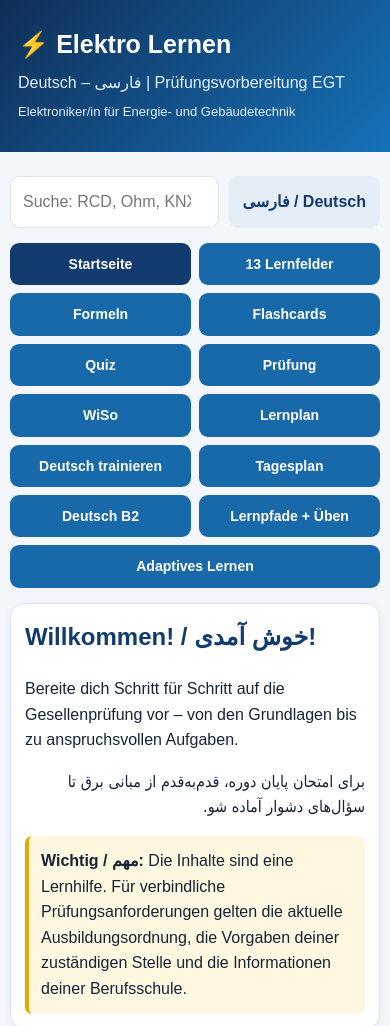
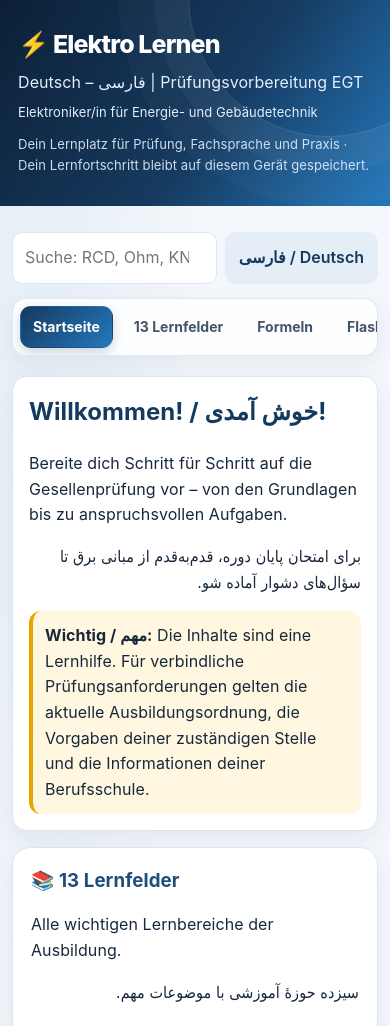
Before and after one commit to hazhirabasi-coder/Elektro-, a plain HTML site: page index.html in a window 390 px wide. Shown: the top 1026 px of the page. Drawn offline with Linux system fonts and the light colour scheme.

Commit message:
Polish exam learning app and add quality checks
* Improve premium responsive learning UI and mobile web-app metadata

* Add dependency-free app smoke tests

* Run smoke tests on pushes and pull requests

```diff
--- a/index.html
+++ b/index.html
@@ -4,6 +4,10 @@
 <head>
 <meta charset="UTF-8">
 <meta name="viewport" content="width=device-width, initial-scale=1.0">
+<meta name="theme-color" content="#102b46">
+<meta name="description" content="German-Persian learning app for electrical installation training: exam practice, formulas, flashcards and adaptive learning.">
+<meta name="apple-mobile-web-app-capable" content="yes">
+<meta name="apple-mobile-web-app-status-bar-style" content="black-translucent">
 <title>Elektro Lernen | EGT Prüfungsvorbereitung</title>
 <style>
 :root {
@@ -85,6 +89,37 @@ th{background:#edf4fc}
 .resource-card label{display:flex;gap:8px;align-items:flex-start;margin-top:8px}
 .resource-card input[type=checkbox]{margin-top:5px}
 
+
+/* Premium exam-focused visual layer */
+:root{--blue:#163a5f;--blue2:#2478bd;--bg:#f4f7fb;--white:#fff;--text:#17283d;--muted:#61738a;--green:#16834a;--red:#c0392b;--border:#dce5ef;--surface:#fff;--shadow-soft:0 8px 24px rgba(22,58,95,.07);--shadow-lift:0 14px 34px rgba(22,58,95,.13)}
+html{scroll-behavior:smooth;-webkit-text-size-adjust:100%}
+body{font-family:Inter,-apple-system,BlinkMacSystemFont,"Segoe UI",Arial,sans-serif;background:radial-gradient(ellipse at 8% 0%,rgba(36,120,189,.08),transparent 34%),var(--bg);letter-spacing:.005em}
+header{background:linear-gradient(125deg,#0c2037 0%,#163a5f 55%,#2478bd 100%);padding:clamp(24px,5vw,42px) 18px;position:relative;overflow:hidden}
+header:after{content:"";position:absolute;width:280px;height:280px;right:-80px;top:-145px;border:1px solid rgba(255,255,255,.14);border-radius:50%;box-shadow:0 0 0 34px rgba(255,255,255,.035),0 0 0 70px rgba(255,255,255,.025);pointer-events:none}
+.header-inner{position:relative;z-index:1}
+header h1{letter-spacing:-.035em;font-weight:800}
+.container{max-width:1200px;padding:clamp(12px,2.5vw,24px)}
+#nav{display:flex;flex-wrap:wrap;gap:8px;margin:14px 0 20px;padding:8px;border:1px solid rgba(220,229,239,.9);border-radius:18px;background:rgba(255,255,255,.88);box-shadow:var(--shadow-soft)}
+#nav button{border:1px solid transparent;border-radius:11px;padding:10px 13px;background:transparent;color:#41546a;font-weight:650;transition:background .18s ease,color .18s ease,transform .18s ease}
+#nav button:hover{background:#edf5fc;color:var(--blue);transform:translateY(-1px)}
+#nav button.active{background:linear-gradient(135deg,#163a5f,#2478bd);color:#fff;box-shadow:0 5px 12px rgba(22,58,95,.2)}
+.panel,.tile,.lf-module,.resource-card{border:1px solid var(--border);border-radius:18px;box-shadow:var(--shadow-soft);background:var(--surface)}
+.panel{padding:clamp(16px,3vw,24px);margin:16px 0}
+.tile{padding:18px;transition:transform .18s ease,box-shadow .18s ease,border-color .18s ease}
+.tile:hover,.resource-card:hover{transform:translateY(-2px);box-shadow:var(--shadow-lift);border-color:#bfd3e7}
+button{border-radius:11px;transition:filter .16s ease,transform .16s ease,box-shadow .16s ease}
+button:not(:disabled):active{transform:translateY(1px)}
+input,select,textarea{border-radius:10px;border-color:#ccd8e6;max-width:100%}
+input:focus-visible,select:focus-visible,textarea:focus-visible,button:focus-visible,a:focus-visible{outline:3px solid rgba(36,120,189,.35);outline-offset:2px}
+.progressbar{border-radius:999px;overflow:hidden;background:#e5edf6}
+.progressbar span{border-radius:999px;transition:width .35s ease}
+.notice{border-radius:12px}
+.resource-grid{gap:14px}
+.resource-card{padding:17px;transition:transform .18s ease,box-shadow .18s ease}
+.lf-module{padding:clamp(14px,2vw,20px)}
+@media(max-width:650px){#nav{flex-wrap:nowrap;overflow-x:auto;overscroll-behavior-x:contain;scrollbar-width:thin;padding:7px;border-radius:14px}#nav button{flex:0 0 auto;white-space:nowrap;font-size:14px;padding:9px 12px}.panel{border-radius:15px}.toolbar{gap:8px}.toolbar button{flex:0 0 auto}}
+@media(prefers-reduced-motion:reduce){html{scroll-behavior:auto}*,*::before,*::after{transition:none!important;animation:none!important}}
+
 </style>
 </head>
 <body>
@@ -93,6 +128,7 @@ th{background:#edf4fc}
   <h1>⚡ Elektro Lernen</h1>
   <p>Deutsch – فارسی | Prüfungsvorbereitung EGT</p>
   <p class="small">Elektroniker/in für Energie- und Gebäudetechnik</p>
+  <p class="small" style="margin-top:12px;opacity:.9">Dein Lernplatz für Prüfung, Fachsprache und Praxis · Dein Lernfortschritt bleibt auf diesem Gerät gespeichert.</p>
  </div>
 </header>
 
```
Also changed, not shown: tests/smoke-test.mjs (added, +44 -0 lines), .github/workflows/quality.yml (added).
